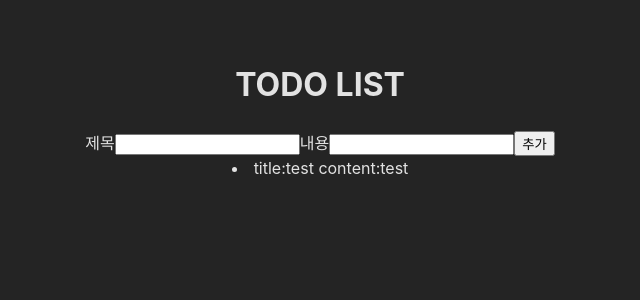
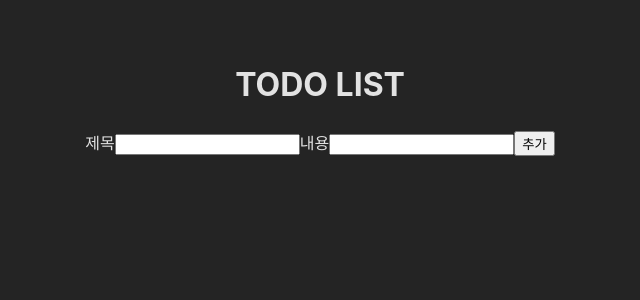
Before and after one commit to PomegranateBlue/Standard_4week_Todo, a React (Vite) app: page / in a window 1280 px wide. Shown: the top 300 px of the page, without its empty margins (320-960 px from the left). Built offline with nearby package versions, Linux system fonts and the light colour scheme.

Commit message:
처음부터 다시

```diff
--- a/src/App.jsx
+++ b/src/App.jsx
@@ -1,57 +1,23 @@
-import { useState } from "react";
-
 import "./App.css";
-
-function App() {
-  const [todo, setTodo] = useState([
-    {
-      id: 1,
-      title: "test",
-      content: "test",
-    },
-  ]);
-  const [newTodo, setNewTodo] = useState({});
-  // console.log(todo);
-
-  const addTodo = (e) => {
-    e.preventDefault();
-    //input에 입력한 title, content가 각각 들어가야함
-    const newTodo = {
-      id: Date.now(),
-      title: e.target.value,
-      content: e.target.value,
-    };
-    setTodo([...todo, newTodo]);
-  };
-
+const App = () => {
   return (
     <div>
       <h1>TODO LIST</h1>
-      <div className="inputForm">
-        <label>제목</label>
-        <input
-          type="text"
-          value={newTodo.title}
-          onChange={(e) => setNewTodo(e.target.value)}
-        ></input>
-        <label>내용</label>
-        <input
-          type="text"
-          value={newTodo.content}
-          onChange={(e) => setNewTodo(e.target.value)}
-        ></input>
-        <button onClick={addTodo}>추가</button>
-        <div className="working-carousel">
-          {todo.map((item) => (
-            <li key={item.id}>
-              title:{item.title} content:{item.content}
-            </li>
-          ))}
-        </div>
-        <div className="done-carousel"></div>
+      <div className="form-container">
+        <form>
+          <label>제목</label>
+          <input></input>
+          <label>내용</label>
+          <input></input>
+          <button>추가</button>
+        </form>
+      </div>
+      <div className="todoList-container">
+        <div className="working-container"></div>
+        <div className="done-container"></div>
       </div>
     </div>
   );
-}
+};
 
 export default App;
```
